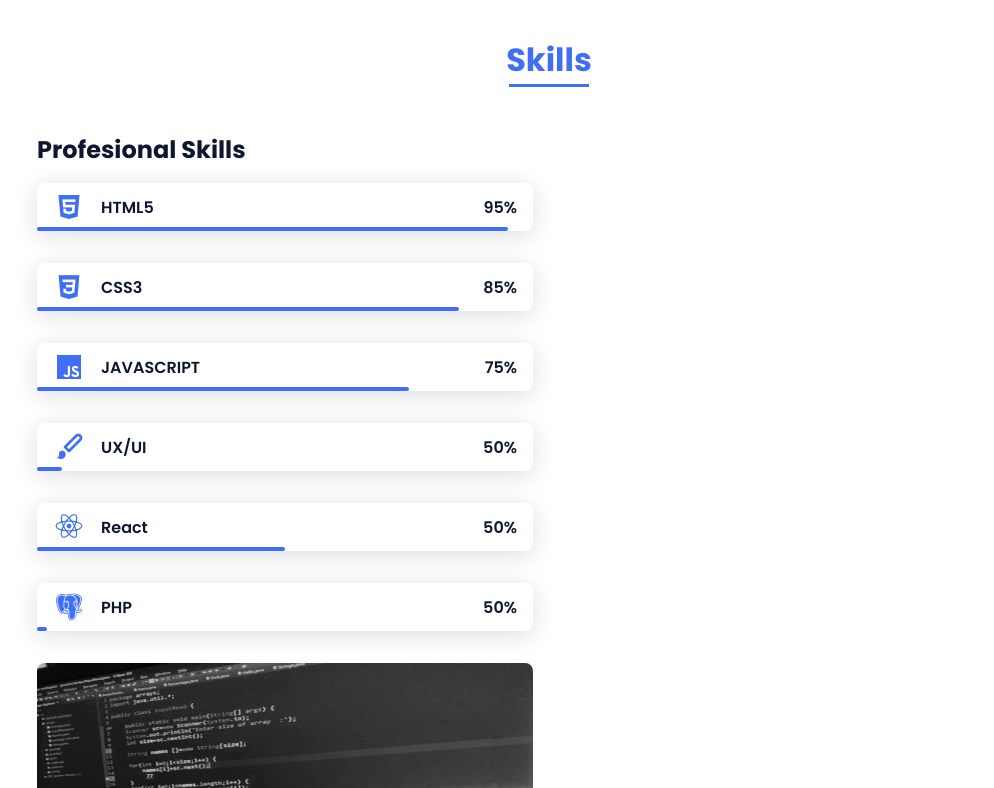
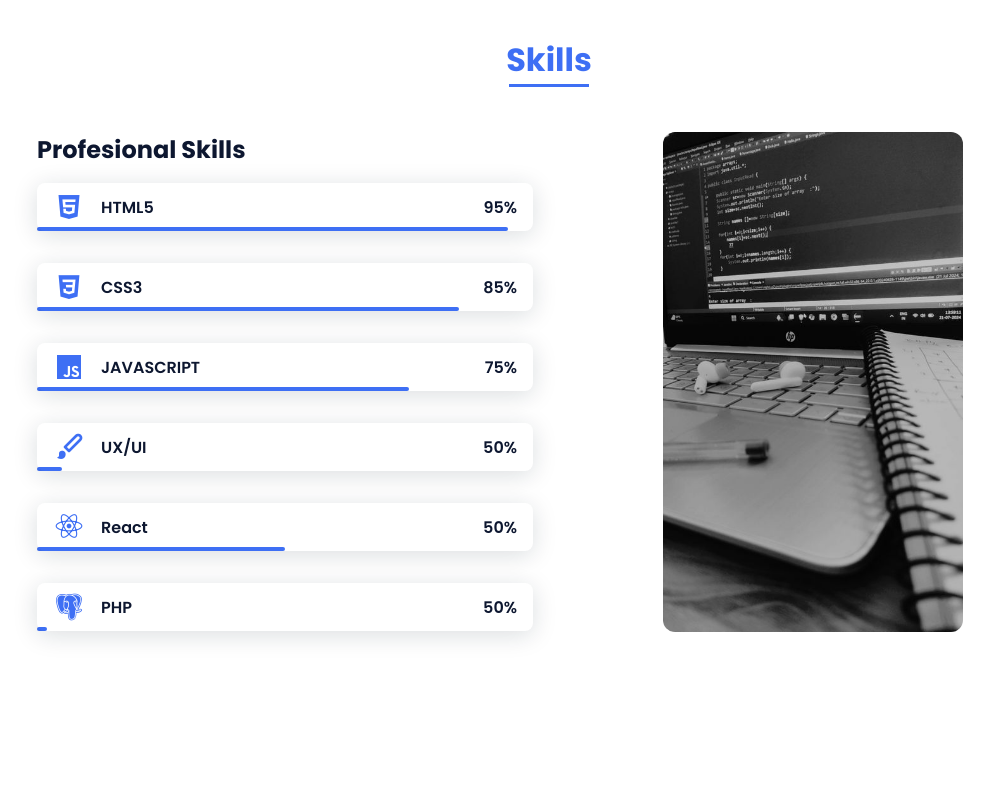
Before and after one commit to Sprime05/Sprime05.github.io, a plain HTML site: page index.html in a window 1280 px wide. Shown: the part 1380-2168 px from the top of the page, without its empty margins (91-1085 px from the left). Drawn offline with nearby package versions, Linux system fonts and the light colour scheme.

Commit message:
Update index.html

```diff
--- a/index.html
+++ b/index.html
@@ -81,10 +81,11 @@
             </section>
 
             <!--===== SKILLS =====-->
+            <!-- ...existing code... -->
 <section class="skills section" id="skills">
     <h2 class="section-title">Skills</h2>
-                <div class="skills__container bd-grid">
-                    <div>
+    <div class="skills__container bd-grid" style="display: flex; align-items: flex-start; gap: 2rem;">
+        <div style="flex: 1;">
             <h2 class="skills__subtitle">Profesional Skills</h2>
             <div class="skills__data">
                 <div class="skills__names">
@@ -134,12 +135,13 @@
                 <div class="skills__bar skills__php"></div>
                 <div><span class="skills__percentage">50%</span></div>
             </div>
-
-                    <div>
-                        <img src="coder3.jpg" alt="" class="skills__img">
+        </div>
+        <div style="flex: 1; display: flex; justify-content: center; align-items: center;">
+            <img src="coder3.jpg" alt="" class="skills__img" style="max-width: 300px; width: 100%; border-radius: 12px;">
         </div>
     </div>
 </section>
+<!-- ...existing code... -->
 
             <!--===== WORK =====-->
             <section class="work section" id="work">
```
Lines whose indentation alone changed are shown as unchanged.
